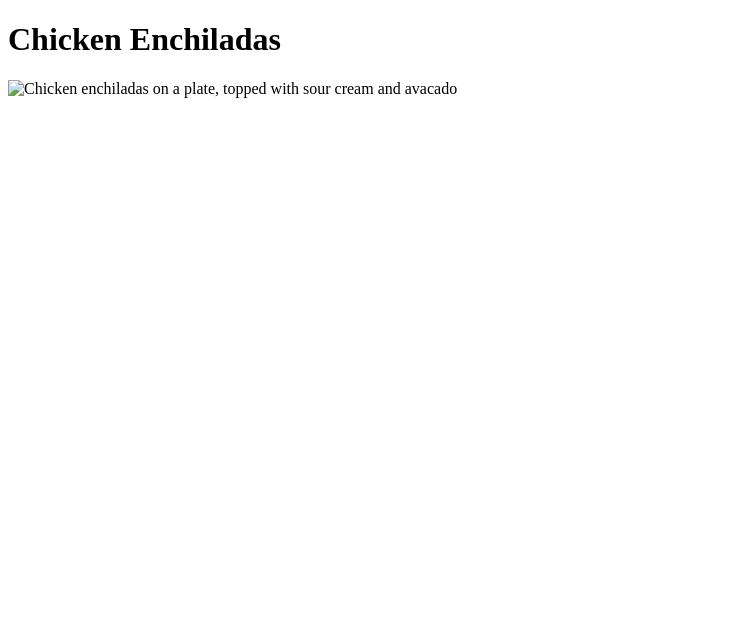
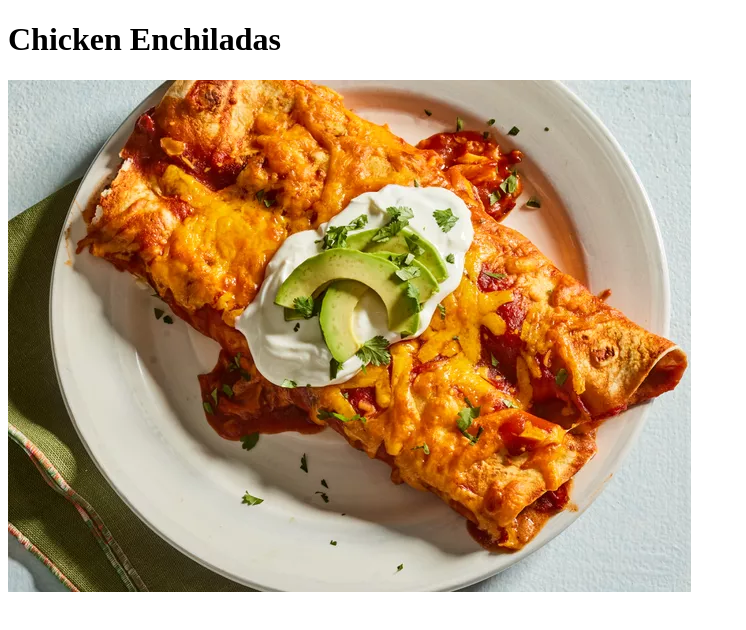
Before and after one commit to dakdean/odin-recipes, a plain HTML site: page recipes/chicken-enchiladas.html in a window 1280 px wide. Shown: the whole page, without its empty margins (0-746 px from the left). Drawn offline with Linux system fonts and the light colour scheme; the site is published under a folder, as on GitHub Pages, so addresses that start at the root find nothing.

Commit message:
Fix enchilada image not displaying on page

```diff
--- a/recipes/chicken-enchiladas.html
+++ b/recipes/chicken-enchiladas.html
@@ -7,6 +7,6 @@
 </head>
 <body>
     <h1>Chicken Enchiladas</h1>
-    <img src="/images/chicken-enchiladas.webp" alt="Chicken enchiladas on a plate, topped with sour cream and avacado">
+    <img src="../images/chicken-enchiladas.webp" alt="Chicken enchiladas on a plate, topped with sour cream and avocado">
 </body>
 </html>
```
